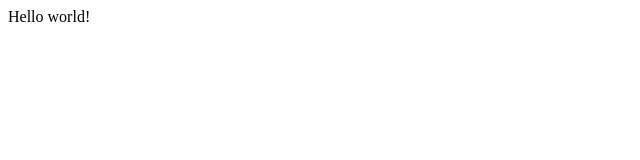
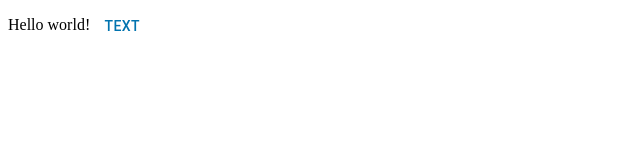
Before and after one commit to JrzenonDev/teste-tecnico-frontend-react-hepta, a Next.js app: page / in a window 1280 px wide. Shown: the top 160 px of the page, without its empty margins (0-640 px from the left). Built offline with nearby package versions, Linux system fonts and the light colour scheme.

Commit message:
(feat)[feature/main] create and configure theme provider

```diff
--- a/src/app/layout.tsx
+++ b/src/app/layout.tsx
@@ -1,8 +1,10 @@
+import { theme } from "@/lib/theme-provider";
+import { ThemeProvider } from "@mui/material/styles";
 import type { Metadata } from "next";
 
 export const metadata: Metadata = {
-  title: "Create Next App",
-  description: "Generated by create next app",
+  title: "Clima tempo",
+  description: "Previsão do tempo",
 };
 
 export default function RootLayout({
@@ -11,8 +13,10 @@ export default function RootLayout({
   children: React.ReactNode;
 }>) {
   return (
-    <html lang="en">
-      <body>{children}</body>
+    <html lang="pt-BR">
+      <body>
+        <ThemeProvider theme={theme}>{children}</ThemeProvider>
+      </body>
     </html>
   );
 }
--- a/src/app/page.tsx
+++ b/src/app/page.tsx
@@ -1,7 +1,14 @@
+"use client";
+
+import { Button } from "@mui/material";
+
 export default function Home() {
   return (
     <main>
-      <div>Hello world!</div>
+      <div>
+        Hello world!
+        <Button variant="text">Text</Button>
+      </div>
     </main>
   );
 }
--- /dev/null
+++ b/src/lib/theme-provider.ts
@@ -0,0 +1,31 @@
+"use client";
+
+import { createTheme } from "@mui/material";
+import { ptBR as corePtBR } from "@mui/material/locale";
+import { ptBR } from "@mui/x-date-pickers/locales";
+import { ptBR as DataGridPtBr } from "@mui/x-data-grid/locales";
+
+export const theme = createTheme(
+  {
+    components: {
+      MuiInputBase: {
+        styleOverrides: {
+          root: {
+            backgroundColor: "#fff",
+          },
+        },
+      },
+    },
+    palette: {
+      primary: {
+        main: "#0173af",
+      },
+      secondary: {
+        main: "#ddd",
+      },
+    },
+  },
+  corePtBR,
+  ptBR,
+  DataGridPtBr
+);
```
